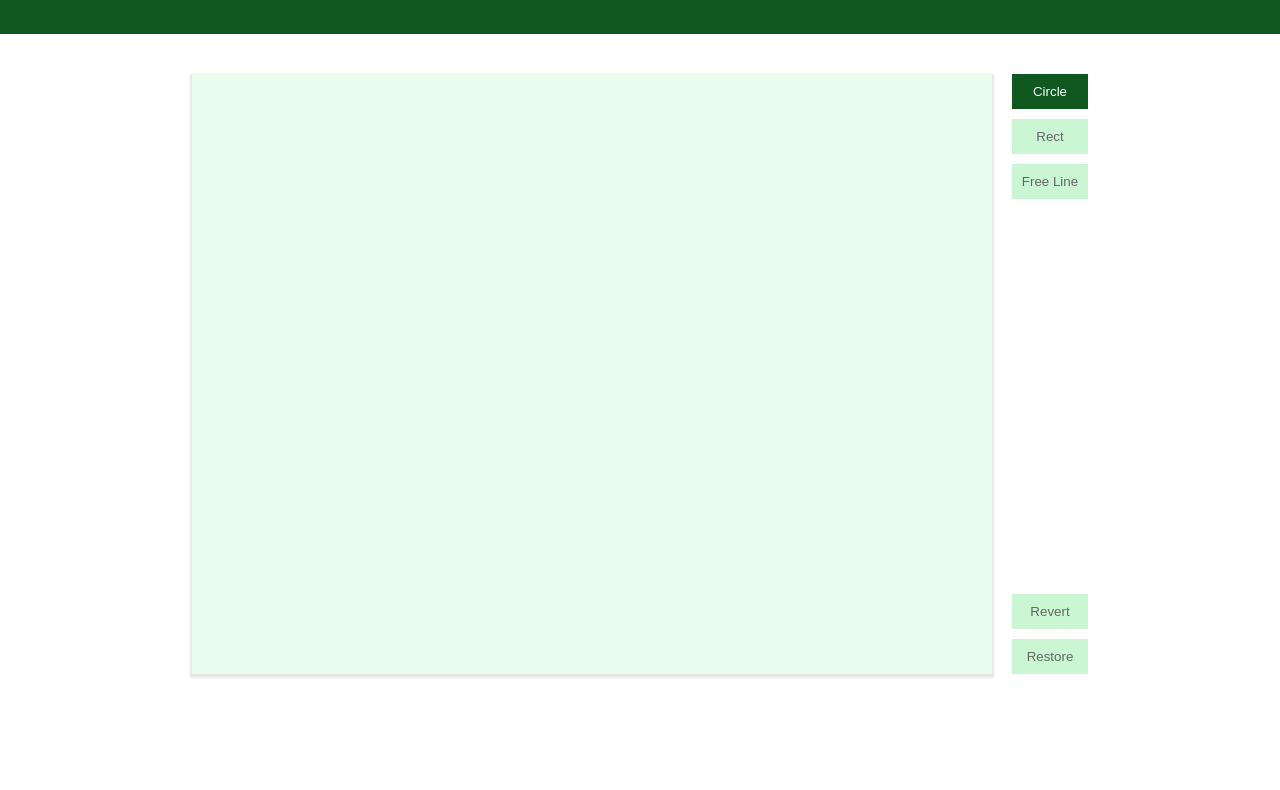
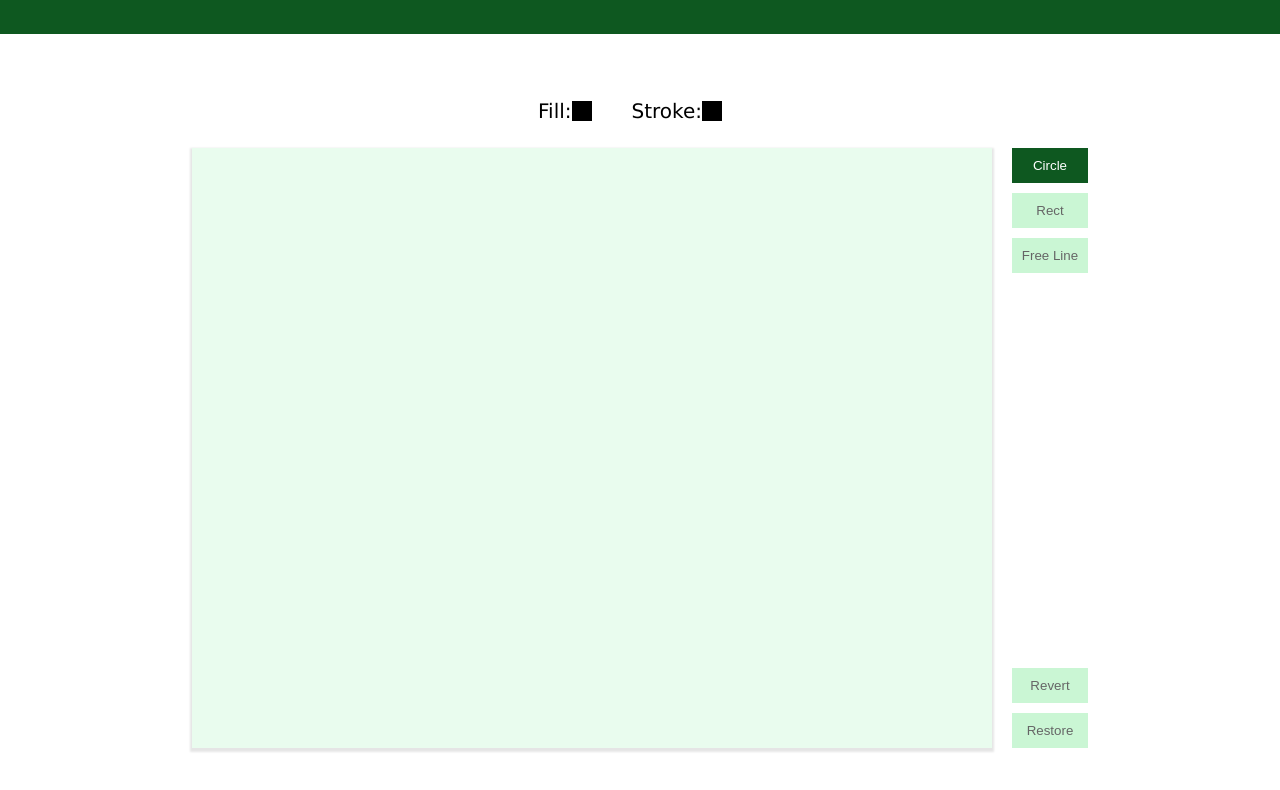
Before and after one commit to j-toscani/quicksketchcanvas, a website built with Vite: page index.html in a window 1280 px wide. Shown: the part 86-876 px from the top of the page. Built offline with nearby package versions, Linux system fonts and the light colour scheme.

Commit message:
add color inputs

```diff
--- a/index.html
+++ b/index.html
@@ -13,6 +13,25 @@
     <h1>Sketch!</h1>
   </header>
   <main class="flex-center">
+    <ul class="style-select-list">
+      <li>
+        <label class="style-label" for="fill">
+          <span> Fill: </span>
+          <span class="color-display">
+
+          </span>
+        </label>
+        <input type="color" data-style="fill" name="fill" id="fill">
+      </li>
+      <li>
+        <label class="style-label" for="stroke">
+          <span> Stroke: </span>
+          <span class="color-display"> </span>
+        </label>
+        <input type="color" data-style="stroke" name="stroke" id="stroke">
+      </li>
+    </ul>
+    <section class="canvas-section">
       <canvas width="800" height="600"></canvas>
       <aside>
         <ul class="drawables-list">
@@ -31,6 +50,7 @@
           <button class="canvas-button res-rev" id="restore"> Restore </button>
         </div>
       </aside>
+    </section>
   </main>
   <footer></footer>
   <script src="/src/index.ts" type="module"></script>
--- a/src/style.css
+++ b/src/style.css
@@ -21,7 +21,7 @@ html {
 
 body {
   margin: 0;
-  height: 100%;
+  min-height: 100%;
   width: 100%;
   display: grid;
   grid-template-columns: 1fr;
@@ -46,8 +46,42 @@ header {
 
 .flex-center {
   display: flex;
+  align-items: center;
   justify-content: center;
+
+  flex-flow: column wrap;
+}
+
+input[type="color"] {
+  display: none;
+}
+
+.style-select-list {
+  display: flex;
+  flex-flow: wrap;
+  list-style: none;
+  padding: 0;
+}
+
+.style-label {
+  display: inline-flex;
   align-items: center;
+  margin-right: 1rem;
+  padding: 0.25rem 0.5rem;
+  font-size: 1rem;
+}
+
+.color-display {
+  height: 1rem;
+  width: 1rem;
+  display: inline-block;
+
+  background-color: var(--bg, black);
+}
+
+.canvas-section {
+  display: flex;
+  flex-flow: row;
 }
 
 canvas + aside {
@@ -94,6 +128,7 @@ aside > button:last-of-type {
 .drawables-list > *:not(:last-child) {
   margin-bottom: 0.5rem;
 }
+
 .drawables-list__item {
   list-style: none;
 }
```
Lines whose indentation alone changed are shown as unchanged.
